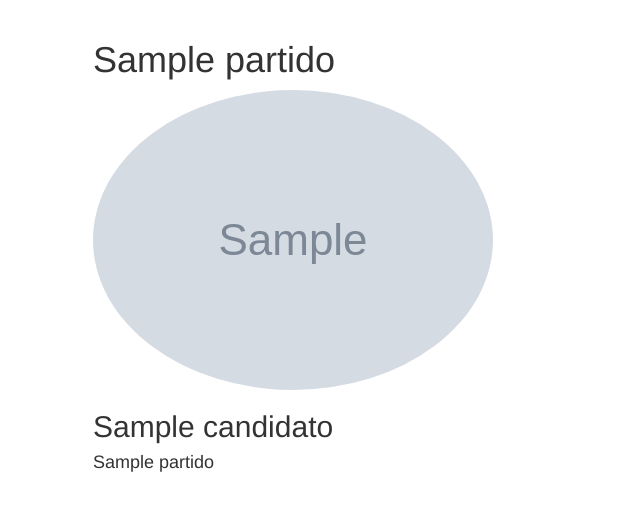
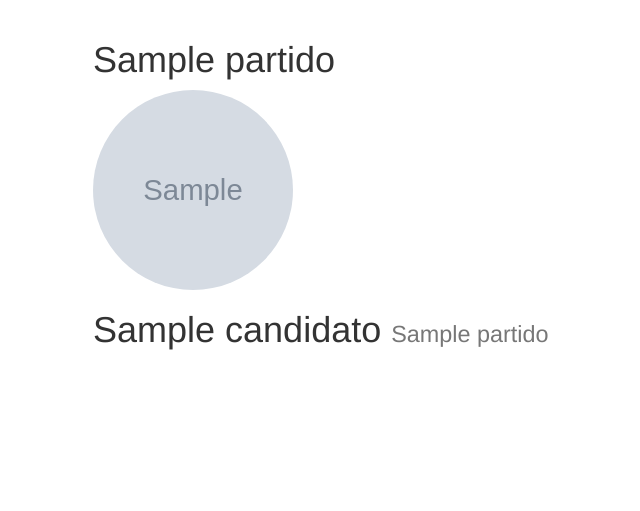
Before and after one commit to marco-lavagnino/votaconciencia, a Django app: template votaconciencia/templates/home/eleccion_individual.html in a window 1280 px wide. Shown: the part 52-563 px from the top of the page, without its empty margins (242-882 px from the left). Run offline with Django 3.2, Linux system fonts and the light colour scheme; the template is opened without the code that fills it: most values are stand-ins (such as "Sample title", 1, 10 or a date in 2020); grey boxes marked "Sample" are stand-in pictures; parts of the project's set-up code (start-up, migrations or seed data) failed here and were passed over; some libraries are stand-ins or nearby versions.

Commit message:
prueba super

```diff
--- a/votaconciencia/templates/home/candidato_individual.html
+++ b/votaconciencia/templates/home/candidato_individual.html
@@ -2,7 +2,6 @@
 
 
 <div class="candidato-mini">
-<img src="{{candidato.foto.url}}" class="img-circle">
-<h2>{{candidato.nombre}}</h2>
-<h4>{{candidato.partido.nombre}}</h4>
+<img src="{{candidato.foto.url}}" class="img-circle" height="200" width="200">
+<h1>{{candidato.nombre}} <small> {{ candidato.partido.nombre}} </small></h1>
 </div>
```
